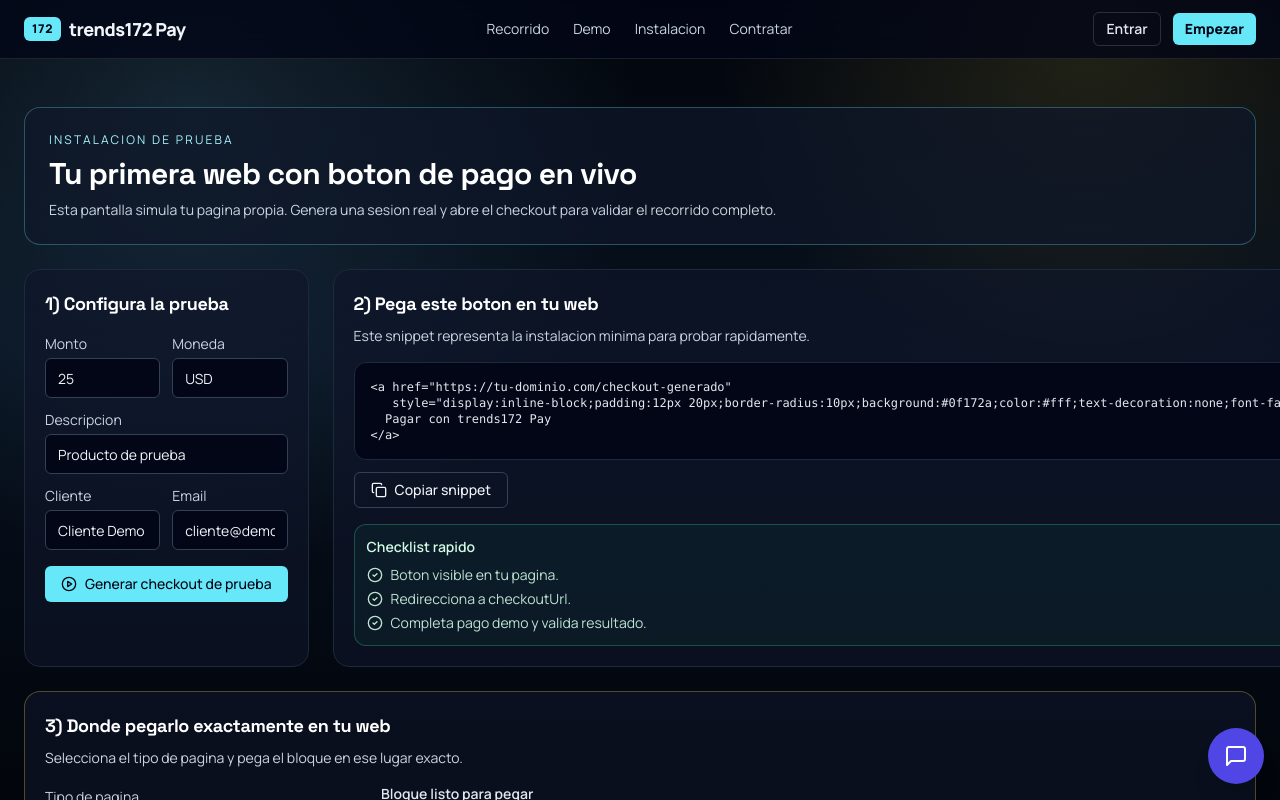
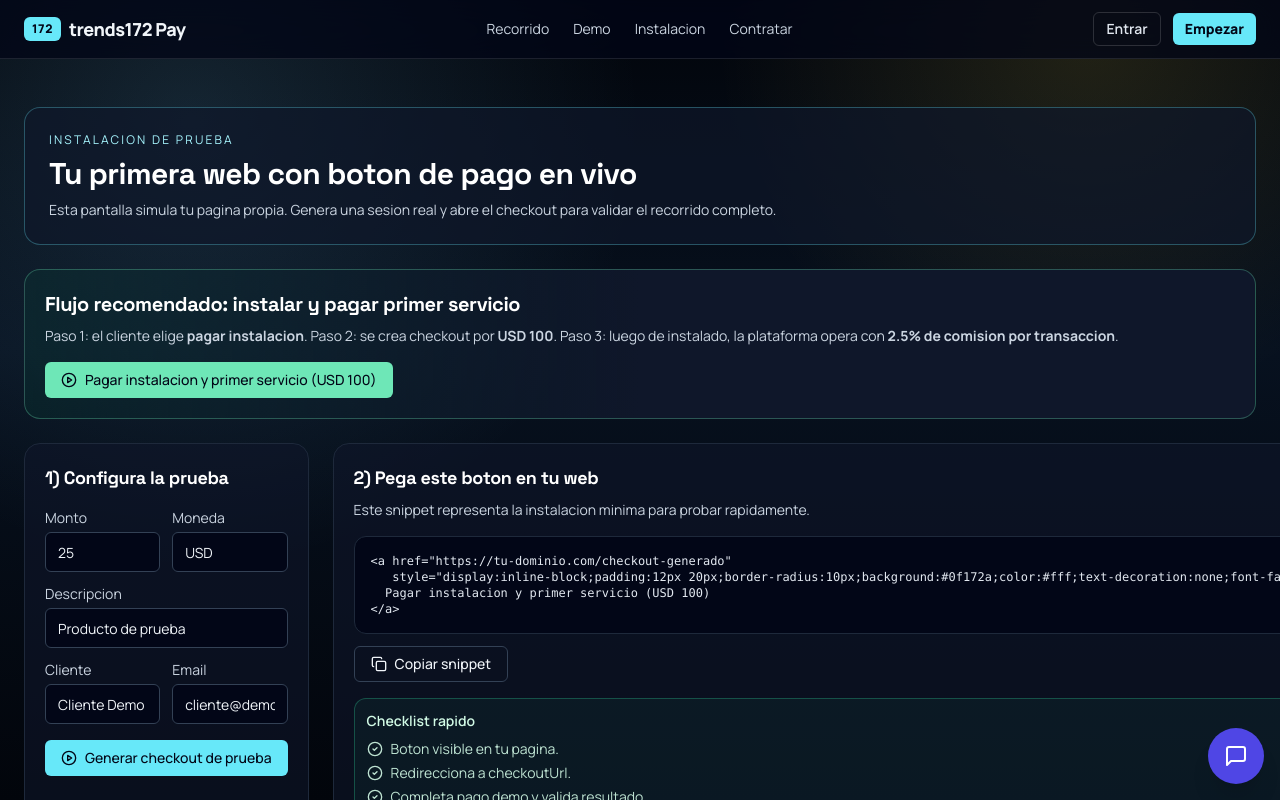
Before and after one commit to Guntherdrb30/Trends172Pay, a Next.js app: page /instalacion-prueba in a window 1280 px wide. Shown: the top 800 px of the page. Built offline with nearby package versions, Linux system fonts and the light colour scheme.

Commit message:
feat(public): add installation payment flow for USD 100 and home whatsapp advisory section

```diff
--- a/components/public/ClientJourneyExperience.tsx
+++ b/components/public/ClientJourneyExperience.tsx
@@ -280,6 +280,59 @@ export function ClientJourneyExperience() {
         </article>
       </section>
 
+      <section className="rounded-3xl border border-emerald-300/30 bg-gradient-to-r from-emerald-900/25 via-slate-900 to-slate-900 p-6 sm:p-8">
+        <div className="flex flex-col gap-5 lg:flex-row lg:items-center lg:justify-between">
+          <div className="max-w-2xl">
+            <p className="text-xs font-semibold uppercase tracking-[0.2em] text-emerald-200/90">
+              Asesoria Personalizada
+            </p>
+            <h2 className="mt-2 text-3xl font-black text-white sm:text-4xl">
+              Quieres ayuda 1 a 1 para instalar tu boton de pago?
+            </h2>
+            <p className="mt-3 text-slate-300">
+              Nuestro equipo te guia por WhatsApp paso a paso segun tu web,
+              plataforma y nivel tecnico para que publiques rapido.
+            </p>
+          </div>
+
+          <div className="flex flex-wrap gap-3">
+            {hasWhatsApp ? (
+              <Button
+                size="lg"
+                className="bg-emerald-300 text-slate-950 hover:bg-emerald-200"
+                asChild
+              >
+                <a
+                  href={`https://wa.me/${whatsappNumber}?text=${whatsappPrefill}`}
+                  target="_blank"
+                  rel="noreferrer"
+                  onClick={() => onWhatsAppClick("home_personal_advisory")}
+                >
+                  <MessageCircle className="mr-2 h-4 w-4" />
+                  Hablar por WhatsApp
+                </a>
+              </Button>
+            ) : null}
+
+            {hasSalesEmail ? (
+              <Button
+                size="lg"
+                variant="outline"
+                className="border-cyan-200/50 text-cyan-100 hover:bg-cyan-200/10"
+                asChild
+              >
+                <a
+                  href={`mailto:${salesEmail}?subject=Asesoria%20personalizada%20de%20instalacion`}
+                  onClick={() => onSalesEmailClick("home_personal_advisory")}
+                >
+                  Pedir asesoria por correo
+                </a>
+              </Button>
+            ) : null}
+          </div>
+        </div>
+      </section>
+
       <section className="rounded-3xl border border-white/15 bg-slate-900/60 p-6 sm:p-8">
         <p className="text-xs font-semibold uppercase tracking-[0.2em] text-cyan-200/90">
           Asistente de decision
--- a/components/public/InstallationSandbox.tsx
+++ b/components/public/InstallationSandbox.tsx
@@ -56,13 +56,14 @@ export function InstallationSandbox() {
   const [copied, setCopied] = useState(false);
   const [copiedBlock, setCopiedBlock] = useState(false);
   const [placementType, setPlacementType] = useState<PlacementType>("home");
+  const [installLoading, setInstallLoading] = useState(false);
 
   const embedSnippet = useMemo(() => {
     if (!checkoutUrl) {
       return [
         "<a href=\"https://tu-dominio.com/checkout-generado\"",
         "   style=\"display:inline-block;padding:12px 20px;border-radius:10px;background:#0f172a;color:#fff;text-decoration:none;font-family:system-ui;\">",
-        "  Pagar con trends172 Pay",
+        "  Pagar instalacion y primer servicio (USD 100)",
         "</a>"
       ].join("\n");
     }
@@ -72,7 +73,7 @@ export function InstallationSandbox() {
       "   target=\"_blank\"",
       "   rel=\"noreferrer\"",
       "   style=\"display:inline-block;padding:12px 20px;border-radius:10px;background:#0f172a;color:#fff;text-decoration:none;font-family:system-ui;\">",
-      "  Pagar con trends172 Pay",
+      "  Pagar instalacion y primer servicio (USD 100)",
       "</a>"
     ].join("\n");
   }, [checkoutUrl]);
@@ -85,7 +86,7 @@ export function InstallationSandbox() {
       "<section id=\"trends172-pay-cta\" style=\"margin-top:24px;padding:16px;border:1px solid #1f2937;border-radius:12px;background:#0b1220;\">",
       "  <p style=\"margin:0 0 10px;font-size:14px;color:#cbd5e1;\">Paga de forma segura con trends172 Pay</p>",
       `  <a href="${href}" target="_blank" rel="noreferrer" style="display:inline-block;padding:12px 20px;border-radius:10px;background:#06b6d4;color:#0b1220;text-decoration:none;font-weight:700;font-family:system-ui;">`,
-      "    Pagar ahora",
+      "    Pagar instalacion y primer servicio (USD 100)",
       "  </a>",
       "</section>",
       "<!-- FIN BLOQUE BOTON TRENDS172 -->"
@@ -135,6 +136,46 @@ export function InstallationSandbox() {
     }
   }
 
+  async function payInstallationService() {
+    setInstallLoading(true);
+    setError("");
+
+    try {
+      const response = await fetch("/api/public/installation-demo", {
+        method: "POST",
+        headers: {
+          "Content-Type": "application/json"
+        },
+        body: JSON.stringify({
+          amount: 100,
+          currency: "USD",
+          description: "Pago de instalacion y primer servicio",
+          customerName,
+          customerEmail
+        })
+      });
+
+      const payload = (await response.json().catch(() => null)) as
+        | (DemoSessionResponse & { error?: string })
+        | null;
+
+      if (!response.ok || !payload?.checkoutUrl) {
+        throw new Error(payload?.error || "No se pudo crear el checkout de instalacion.");
+      }
+
+      setCheckoutUrl(payload.checkoutUrl);
+      setBusinessCode(payload.businessCode);
+      window.location.href = payload.checkoutUrl;
+    } catch (err) {
+      console.error(err);
+      setError(
+        err instanceof Error ? err.message : "Error inesperado al iniciar pago de instalacion."
+      );
+    } finally {
+      setInstallLoading(false);
+    }
+  }
+
   async function copySnippet() {
     try {
       await navigator.clipboard.writeText(embedSnippet);
@@ -166,6 +207,32 @@ export function InstallationSandbox() {
           Esta pantalla simula tu pagina propia. Genera una sesion real y abre el checkout para
           validar el recorrido completo.
         </p>
+      </section>
+
+      <section className="rounded-2xl border border-emerald-300/30 bg-gradient-to-r from-emerald-900/20 via-slate-900 to-slate-900 p-5">
+        <h2 className="text-xl font-black text-white">
+          Flujo recomendado: instalar y pagar primer servicio
+        </h2>
+        <p className="mt-2 text-sm text-slate-300">
+          Paso 1: el cliente elige <strong>pagar instalacion</strong>. Paso 2: se crea checkout
+          por <strong>USD 100</strong>. Paso 3: luego de instalado, la plataforma opera con
+          <strong> 2.5% de comision por transaccion</strong>.
+        </p>
+
+        <div className="mt-4 flex flex-wrap gap-3">
+          <Button
+            onClick={payInstallationService}
+            disabled={installLoading}
+            className="bg-emerald-300 text-slate-950 hover:bg-emerald-200"
+          >
+            {installLoading ? (
+              <Loader2 className="mr-2 h-4 w-4 animate-spin" />
+            ) : (
+              <PlayCircle className="mr-2 h-4 w-4" />
+            )}
+            Pagar instalacion y primer servicio (USD 100)
+          </Button>
+        </div>
       </section>
 
       <section className="grid gap-6 lg:grid-cols-[1.1fr_1fr]">
```
